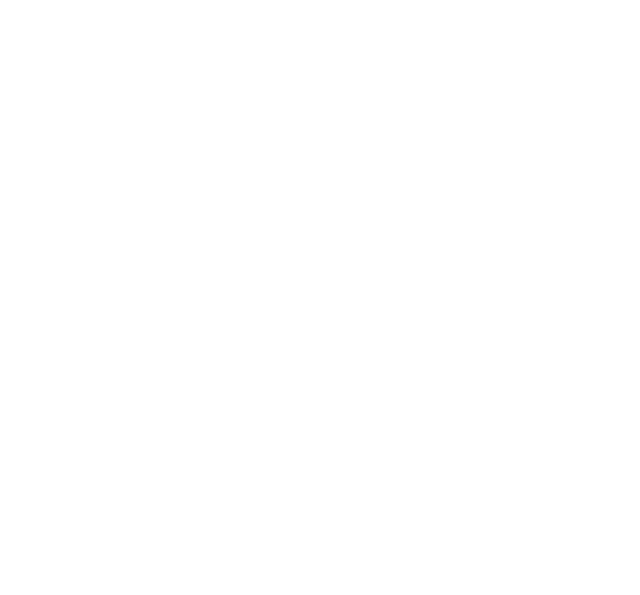
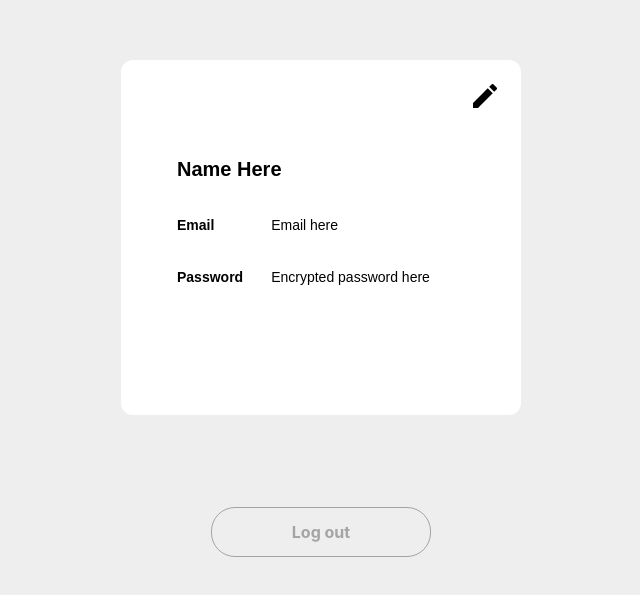
Before and after one commit to Andazu/login-challenge, a React (Create React App) app in the folder login-system/: page /userprofile in a window 1280 px wide. Before the commit this address had no page. Shown: the part 163-758 px from the top of the page, without its empty margins (319-959 px from the left). Built offline with nearby package versions, Linux system fonts and the light colour scheme.

Commit message:
Finished UI for every normal user page
To-do:
- Create the UI for the admin pages

```diff
--- a/login-system/src/App.tsx
+++ b/login-system/src/App.tsx
@@ -1,12 +1,18 @@
 import React from "react";
 import { BrowserRouter as Router, Routes, Route } from "react-router-dom";
-import UserSignIn from "./screens/UserSignIn";
+import UserSignUp from "./screens/UserSignUp";
+import SignIn from "./screens/SignIn";
+import UserProfile from "./screens/UserProfile";
+import UserEditProfile from "./screens/UserEditProfile";
 
 function App() {
   return (
     <Router>
       <Routes>
-        <Route path="/" element={<UserSignIn />} />
+        <Route path="/" element={<SignIn />} />
+        <Route path="/signup" element={<UserSignUp />} />
+        <Route path="/userprofile" element={<UserProfile />} />
+        <Route path="/usereditprofile" element={<UserEditProfile />} />
       </Routes>
     </Router>
   );
--- a/login-system/src/components/CustomInput.jsx
+++ b/login-system/src/components/CustomInput.jsx
@@ -2,13 +2,14 @@
 
 const CustomInput = ({ labelText, type = "text" }) => {
   const [isFocused, setIsFocused] = useState(false);
+  const [value, setValue] = useState("");
 
   return (
     <div className="w-[309px] h-[50px] mb-4 relative">
-      {/* Label that floats when input is focused */}
+      {/* Label that floats when input is focused or input has value */}
       <label
         className={`absolute -translate-y-2 ml-4 px-2 text-[#C4C4C4] bg-[#ffffff] font-medium text-[10px] transition-all duration-200 ease-in-out ${
-          isFocused ? "" : "hidden"
+          isFocused || value ? "" : "hidden"
         }`}
       >
         {labelText}
@@ -19,8 +20,10 @@
         type={type}
         placeholder={labelText}
         className="w-full h-full pl-6 rounded-md border font-medium border-[#E4E4E4] focus:outline-none focus:placeholder-transparent placeholder-[#C4C4C4] placeholder:font-light"
+        value={value}
+        onChange={(e) => setValue(e.target.value)}
         onFocus={() => setIsFocused(true)}
-        onBlur={() => setIsFocused(false)}
+        onBlur={() => setIsFocused(value.length > 0)}
       />
     </div>
   );
--- a/login-system/src/screens/UserSignIn.tsx
+++ b/login-system/src/screens/SignIn.tsx
@@ -1,23 +1,21 @@
 import React, { useState } from "react";
 import CustomInput from "../components/CustomInput";
 
-const UserSignIn = () => {
+const SignIn = () => {
   return (
     <div className="flex justify-center items-center w-full h-screen bg-[#122c60]">
       {/* Login container */}
-      <div className="font-poppins rounded-xl h-[538px] w-[400px] bg-[#ffffff]">
+      <div className="font-poppins rounded-xl h-[405px] w-[400px] bg-[#ffffff]">
         <h1 className="text-center text-xl text-[22px] font-bold pt-12">
-          Create Profile
+          Sign In
         </h1>
 
         {/* Form */}
         <form className="flex flex-col items-center pt-8 text-[13px]">
           <CustomInput labelText="Username" type="username" />
-          <CustomInput labelText="Email" type="email" />
           <CustomInput labelText="Password" type="password" />
-          <CustomInput labelText="Repeat Password" type="password" />
           <button className="w-[309px] h-[50px] mt-8 rounded-3xl bg-[#1EB2E8] text-white font-bold">
-            Submit
+            Login
           </button>
         </form>
       </div>
@@ -25,4 +23,4 @@
   );
 };
 
-export default UserSignIn;
+export default SignIn;
--- /dev/null
+++ b/login-system/src/screens/UserEditProfile.tsx
@@ -0,0 +1,30 @@
+import React, { useState } from "react";
+import CustomInput from "../components/CustomInput";
+
+const UserEditProfile = () => {
+  return (
+    <div className="flex justify-center items-center w-full h-screen bg-[#EEEEEE]">
+      {/* Login container */}
+      <div className="font-poppins rounded-xl h-[568px] w-[395px] bg-[#ffffff]">
+        <h1 className="text-center text-xl text-[22px] font-bold pt-12">
+          Update Profile
+        </h1>
+
+        {/* Form */}
+        <form className="flex flex-col items-center pt-12 text-[13px]">
+          <CustomInput labelText="Username" type="username" />
+          <CustomInput labelText="Email" type="email" />
+          <CustomInput labelText="Type Old Password" type="password" />
+          <CustomInput labelText="Type New Password" type="password" />
+          <CustomInput labelText="Repeat New Password" type="password" />
+
+          <button className="w-[309px] h-[50px] mt-8 rounded-3xl bg-[#1EB2E8] text-white font-bold">
+            Update
+          </button>
+        </form>
+      </div>
+    </div>
+  );
+};
+
+export default UserEditProfile;
--- /dev/null
+++ b/login-system/src/screens/UserProfile.tsx
@@ -0,0 +1,38 @@
+import React from "react";
+import { ReactComponent as EditIcon } from "../assets/edit.svg";
+
+const UserProfile = () => {
+  return (
+    <div className="flex justify-center items-center w-full h-screen bg-[#EEEEEE]">
+      {/* Login container */}
+      <div className="font-poppins relative rounded-xl h-[355px] w-[400px] bg-[#ffffff]">
+        <EditIcon className="absolute top-6 right-6" />
+
+        <div className="flex flex-col justify-center items-start h-full mx-14 pb-8">
+          <h1 className="text-xl text-[22px] font-bold mb-8">Name Here</h1>
+
+          {/* Container for Email and Password sections */}
+          <div className="flex space-x-7 w-full">
+            {/* Left side (labels) */}
+            <div className="flex flex-col space-y-8">
+              <h2 className="font-bold text-sm">Email</h2>
+              <h2 className="font-bold text-sm">Password</h2>
+            </div>
+
+            {/* Right side (values) */}
+            <div className="flex flex-col space-y-8">
+              <h3 className="text-sm">Email here</h3>
+              <h3 className="text-sm">Encrypted password here</h3>
+            </div>
+          </div>
+        </div>
+      </div>
+
+      <button className="absolute bottom-0 mb-20 w-[220px] h-[50px] rounded-3xl border border-[#A4A4A4] text-[#A4A4A4] font-bold">
+        Log out
+      </button>
+    </div>
+  );
+};
+
+export default UserProfile;
--- /dev/null
+++ b/login-system/src/screens/UserSignUp.tsx
@@ -0,0 +1,28 @@
+import React, { useState } from "react";
+import CustomInput from "../components/CustomInput";
+
+const UserSignUp = () => {
+  return (
+    <div className="flex justify-center items-center w-full h-screen bg-[#122c60]">
+      {/* Login container */}
+      <div className="font-poppins rounded-xl h-[538px] w-[400px] bg-[#ffffff]">
+        <h1 className="text-center text-xl text-[22px] font-bold pt-12">
+          Create Profile
+        </h1>
+
+        {/* Form */}
+        <form className="flex flex-col items-center pt-8 text-[13px]">
+          <CustomInput labelText="Username" type="username" />
+          <CustomInput labelText="Email" type="email" />
+          <CustomInput labelText="Password" type="password" />
+          <CustomInput labelText="Repeat Password" type="password" />
+          <button className="w-[309px] h-[50px] mt-8 rounded-3xl bg-[#1EB2E8] text-white font-bold">
+            Submit
+          </button>
+        </form>
+      </div>
+    </div>
+  );
+};
+
+export default UserSignUp;
```
Also changed, not shown: login-system/src/assets/edit.svg (added).
